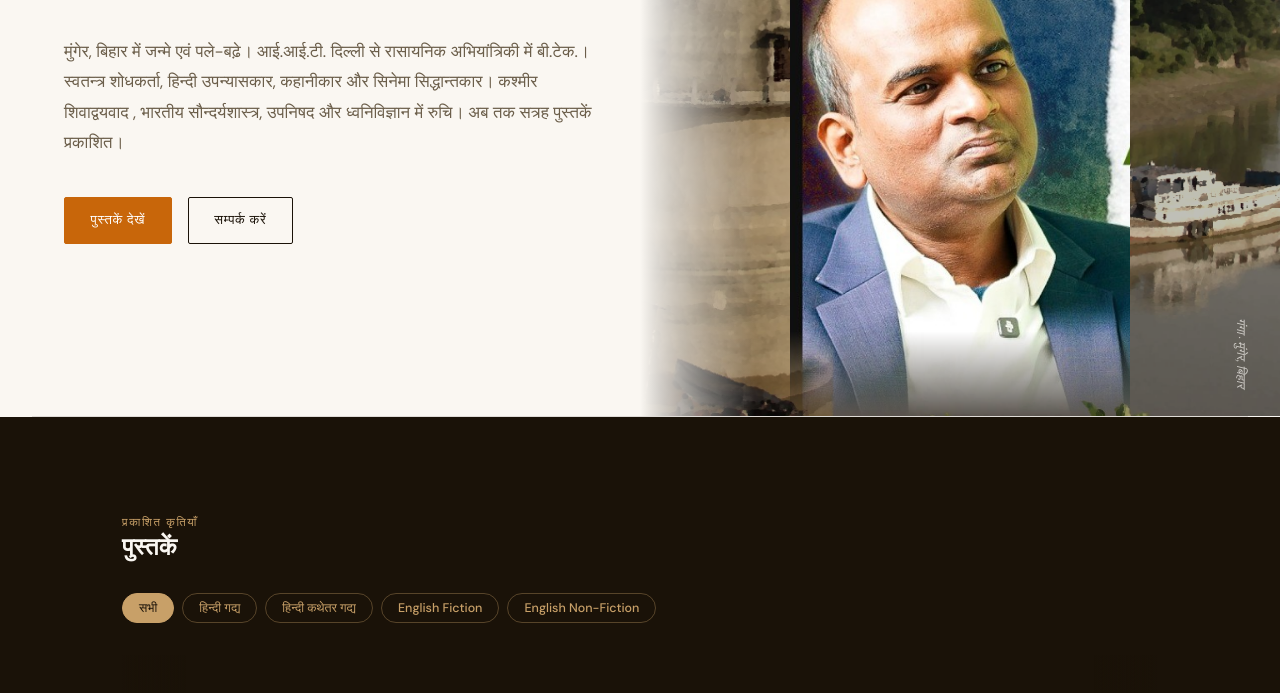
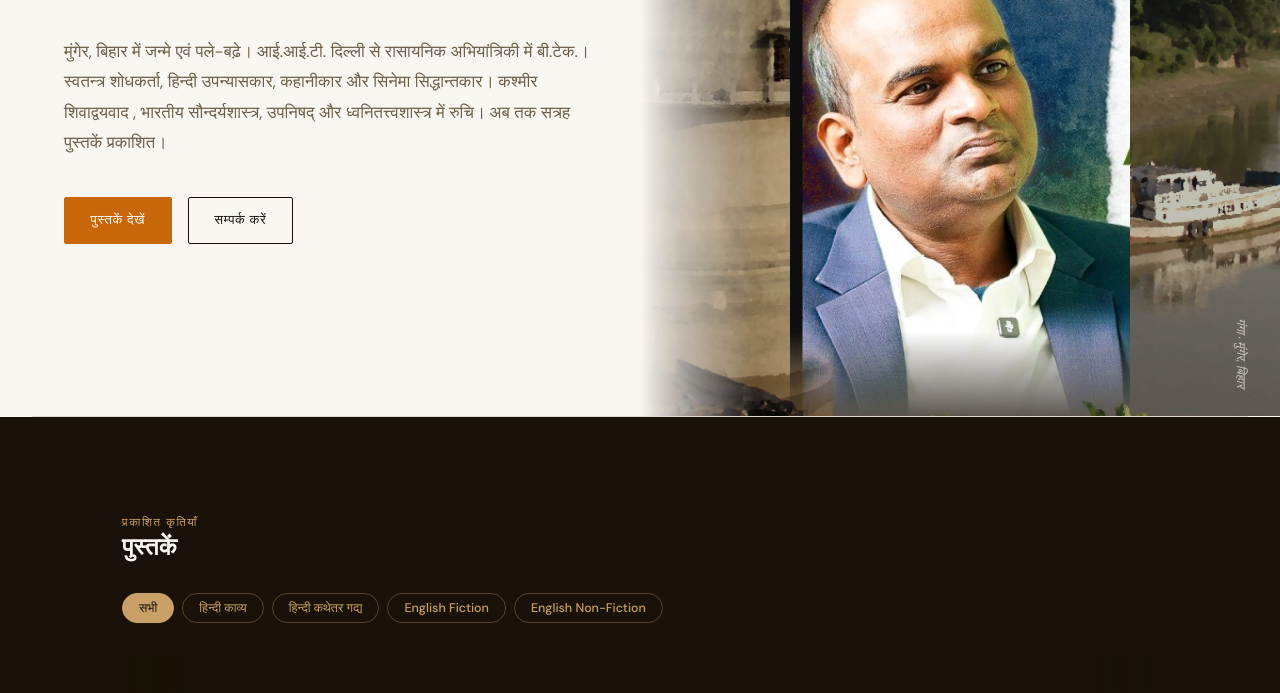
Before and after one commit to WebEdits/WebEdits.github.io, a website: page index.html in a window 1280 px wide. Shown: the part 489-1182 px from the top of the page. Drawn offline with nearby package versions, Linux system fonts and the light colour scheme.

Commit message:
1. उपनिषद-> उपनिषद् 2. हिन्दी गद्य -> हिन्दी काव्य (not to be changed with AI - pls ensure) 3. विसुवलिंगम -> विषुवलिंगम 4. भाग २ -> भाग १ तथा भाग १ - > भाग २ 5. ध्वनिविज्ञान -> ध्वनितत्त्वशास्त्र 6. लिपिका भूषण के साथ द इंडिक पेन -> द इंडिक पेन - रस सिद्धान्त और विश्व सिनेेमा

```diff
--- a/assets/js/main.js
+++ b/assets/js/main.js
@@ -142,7 +142,7 @@
     const keys = ['all', ...new Set(allBooks.map(b => b.genre?.key).filter(Boolean))];
     const labels = {
       'all':                 { hi: 'सभी',               en: 'All' },
-      'hindi-fiction':       { hi: 'हिन्दी गद्य',        en: 'Hindi Fiction' },
+      'hindi-fiction':       { hi: 'हिन्दी काव्य',        en: 'Hindi Fiction' },
       'english-fiction':     { hi: 'English Fiction',    en: 'English Fiction' },
       'hindi-nonfiction':    { hi: 'हिन्दी कथेतर गद्य', en: 'Hindi Non-Fiction' },
       'english-nonfiction':  { hi: 'English Non-Fiction', en: 'English Non-Fiction' }
--- a/data/books.json
+++ b/data/books.json
@@ -5,7 +5,7 @@
     "year": 2010,
     "edition": 1,
     "edition_label": { "hi": "प्रथम संस्करण, २०१०", "en": "1st edition, 2010" },
-    "genre": { "key": "hindi-fiction", "hi": "हिन्दी गद्य", "en": "Hindi Fiction" },
+    "genre": { "key": "hindi-fiction", "hi": "हिन्दी काव्य", "en": "Hindi Fiction" },
     "title": { "hi": "अल्पाहारी गृहत्यागी", "en": "Alpahari Grihatyagi" },
     "subtitle": { "hi": "आई.आई.टी. से पहले", "en": "IIT se Pehle" },
     "publisher": "Harper Hindi, Noida",
@@ -44,7 +44,7 @@
     "year": 2016,
     "edition": 1,
     "edition_label": { "hi": "प्रथम संस्करण, २०१६", "en": "1st edition, 2016" },
-    "genre": { "key": "hindi-fiction", "hi": "हिन्दी गद्य", "en": "Hindi Fiction" },
+    "genre": { "key": "hindi-fiction", "hi": "हिन्दी काव्य", "en": "Hindi Fiction" },
     "title": { "hi": "जाना नहीं दिल से दूर", "en": "Jaana Nahi Dil Se Door" },
     "subtitle": { "hi": "", "en": "" },
     "publisher": "Harper Hindi, Noida",
@@ -105,7 +105,7 @@
     "year": 2019,
     "edition": 2,
     "edition_label": { "hi": "द्वितीय संस्करण, २०१९", "en": "2nd edition, 2019" },
-    "genre": { "key": "hindi-fiction", "hi": "हिन्दी गद्य", "en": "Hindi Fiction" },
+    "genre": { "key": "hindi-fiction", "hi": "हिन्दी काव्य", "en": "Hindi Fiction" },
     "title": { "hi": "अल्पाहारी गृहत्यागी", "en": "Alpahari Grihatyagi" },
     "subtitle": { "hi": "आई.आई.टी. से पहले", "en": "IIT se Pehle" },
     "publisher": "Nitya Prakashan, Jaipur",
@@ -123,7 +123,7 @@
     "year": 2019,
     "edition": 1,
     "edition_label": { "hi": "प्रथम संस्करण, २०१९", "en": "1st edition, 2019" },
-    "genre": { "key": "hindi-fiction", "hi": "हिन्दी गद्य", "en": "Hindi Fiction" },
+    "genre": { "key": "hindi-fiction", "hi": "हिन्दी काव्य", "en": "Hindi Fiction" },
     "title": { "hi": "उत्तरायण", "en": "Uttarayan" },
     "subtitle": { "hi": "", "en": "" },
     "publisher": "Nitya Prakashan, Jaipur",
@@ -141,7 +141,7 @@
     "year": 2019,
     "edition": 1,
     "edition_label": { "hi": "प्रथम संस्करण, २०१९", "en": "1st edition, 2019" },
-    "genre": { "key": "hindi-fiction", "hi": "हिन्दी गद्य", "en": "Hindi Fiction" },
+    "genre": { "key": "hindi-fiction", "hi": "हिन्दी काव्य", "en": "Hindi Fiction" },
     "title": { "hi": "दक्षिणायन", "en": "Dakshinayan" },
     "subtitle": { "hi": "", "en": "" },
     "publisher": "Nitya Prakashan, Jaipur",
@@ -183,7 +183,7 @@
     "year": 2021,
     "edition": 1,
     "edition_label": { "hi": "प्रथम संस्करण, २०२१", "en": "1st edition, 2021" },
-    "genre": { "key": "hindi-fiction", "hi": "हिन्दी गद्य", "en": "Hindi Fiction" },
+    "genre": { "key": "hindi-fiction", "hi": "हिन्दी काव्य", "en": "Hindi Fiction" },
     "title": { "hi": "कल की बात : षड्ज", "en": "Kal Ki Baat : Shadj" },
     "subtitle": { "hi": "", "en": "" },
     "publisher": "Setu Prakashan, Noida",
@@ -203,7 +203,7 @@
     "year": 2021,
     "edition": 1,
     "edition_label": { "hi": "प्रथम संस्करण, २०२१", "en": "1st edition, 2021" },
-    "genre": { "key": "hindi-fiction", "hi": "हिन्दी गद्य", "en": "Hindi Fiction" },
+    "genre": { "key": "hindi-fiction", "hi": "हिन्दी काव्य", "en": "Hindi Fiction" },
     "title": { "hi": "कल की बात : ऋषभ", "en": "Kal Ki Baat : Rishabh" },
     "subtitle": { "hi": "", "en": "" },
     "publisher": "Setu Prakashan, Noida",
@@ -223,7 +223,7 @@
     "year": 2021,
     "edition": 1,
     "edition_label": { "hi": "प्रथम संस्करण, २०२१", "en": "1st edition, 2021" },
-    "genre": { "key": "hindi-fiction", "hi": "हिन्दी गद्य", "en": "Hindi Fiction" },
+    "genre": { "key": "hindi-fiction", "hi": "हिन्दी काव्य", "en": "Hindi Fiction" },
     "title": { "hi": "कल की बात : गान्धार", "en": "Kal Ki Baat : Gandhar" },
     "subtitle": { "hi": "", "en": "" },
     "publisher": "Setu Prakashan, Noida",
@@ -243,7 +243,7 @@
     "year": 2024,
     "edition": 1,
     "edition_label": { "hi": "प्रथम संस्करण, २०२४", "en": "1st edition, 2024" },
-    "genre": { "key": "hindi-fiction", "hi": "हिन्दी गद्य", "en": "Hindi Fiction" },
+    "genre": { "key": "hindi-fiction", "hi": "हिन्दी काव्य", "en": "Hindi Fiction" },
     "title": { "hi": "मिटने का अधिकार", "en": "Mitne Ka Adhikar" },
     "subtitle": { "hi": "Right to Perish", "en": "Right to Perish" },
     "publisher": "Setu Prakashan, Noida",
@@ -263,7 +263,7 @@
     "year": 2025,
     "edition": 2,
     "edition_label": { "hi": "द्वितीय संस्करण, २०२५", "en": "2nd edition, 2025" },
-    "genre": { "key": "hindi-fiction", "hi": "हिन्दी गद्य", "en": "Hindi Fiction" },
+    "genre": { "key": "hindi-fiction", "hi": "हिन्दी काव्य", "en": "Hindi Fiction" },
     "title": { "hi": "उत्तरायण", "en": "Uttarayan" },
     "subtitle": { "hi": "", "en": "" },
     "publisher": "Vera Prakashan, Jaipur",
@@ -283,7 +283,7 @@
     "year": 2025,
     "edition": 2,
     "edition_label": { "hi": "द्वितीय संस्करण, २०२५", "en": "2nd edition, 2025" },
-    "genre": { "key": "hindi-fiction", "hi": "हिन्दी गद्य", "en": "Hindi Fiction" },
+    "genre": { "key": "hindi-fiction", "hi": "हिन्दी काव्य", "en": "Hindi Fiction" },
     "title": { "hi": "दक्षिणायन", "en": "Dakshinayan" },
     "subtitle": { "hi": "", "en": "" },
     "publisher": "Vera Prakashan, Jaipur",
@@ -303,7 +303,7 @@
     "year": 2025,
     "edition": 1,
     "edition_label": { "hi": "प्रथम संस्करण, २०२५", "en": "1st edition, 2025" },
-    "genre": { "key": "hindi-fiction", "hi": "हिन्दी गद्य", "en": "Hindi Fiction" },
+    "genre": { "key": "hindi-fiction", "hi": "हिन्दी काव्य", "en": "Hindi Fiction" },
     "title": { "hi": "ऋष्यशृङ्ग की खराब कविताएँ", "en": "Rishyashring Ki Kharab Kavitayein" },
     "subtitle": { "hi": "", "en": "" },
     "publisher": "New World Publication, Delhi",
@@ -333,7 +333,7 @@
     "isbn": "978-9347555183",
     "cover": "assets/images/covers/varnochchar-vidhan.png",
     "description": {
-      "hi": "भारतीय शास्त्रीय ध्वनिविज्ञान का एक परिचयात्मक ग्रन्थ। संस्कृत के वर्णों का उच्चारण-विधान, उनकी ध्वन्यात्मक संरचना और भाषाशास्त्रीय महत्त्व पर गहन विवेचन। आचार्य राधावल्लभ त्रिपाठी द्वारा समीक्षित।",
+      "hi": "भारतीय शास्त्रीय ध्वनितत्त्वशास्त्र का एक परिचयात्मक ग्रन्थ। संस्कृत के वर्णों का उच्चारण-विधान, उनकी ध्वन्यात्मक संरचना और भाषाशास्त्रीय महत्त्व पर गहन विवेचन। आचार्य राधावल्लभ त्रिपाठी द्वारा समीक्षित।",
       "en": "An introductory text on Indian classical phonology — a profound discussion of Sanskrit phoneme articulation, their acoustic structure and linguistic significance, bridging ancient phonological science with modern understanding. Reviewed by Acharya Radhavallabh Tripathi."
     },
     "links": {
@@ -346,7 +346,7 @@
     "year": 2026,
     "edition": 1,
     "edition_label": { "hi": "प्रथम संस्करण, २०२६", "en": "1st edition, 2026" },
-    "genre": { "key": "hindi-fiction", "hi": "हिन्दी गद्य", "en": "Hindi Fiction" },
+    "genre": { "key": "hindi-fiction", "hi": "हिन्दी काव्य", "en": "Hindi Fiction" },
     "title": { "hi": "कोमल ऋषभ", "en": "Komal Rishabh" },
     "subtitle": { "hi": "", "en": "" },
     "publisher": "New World Publication, Delhi",
@@ -366,7 +366,7 @@
     "year": 2026,
     "edition": 1,
     "edition_label": { "hi": "प्रथम संस्करण, २०२६", "en": "1st edition, 2026" },
-    "genre": { "key": "hindi-fiction", "hi": "हिन्दी गद्य", "en": "Hindi Fiction" },
+    "genre": { "key": "hindi-fiction", "hi": "हिन्दी काव्य", "en": "Hindi Fiction" },
     "title": { "hi": "कोमल गान्धार", "en": "Komal Gandhaar" },
     "subtitle": { "hi": "", "en": "" },
     "publisher": "New World Publication, Delhi",
@@ -386,7 +386,7 @@
     "year": 2026,
     "edition": 1,
     "edition_label": { "hi": "प्रथम संस्करण, २०२६", "en": "1st edition, 2026" },
-    "genre": { "key": "hindi-fiction", "hi": "हिन्दी गद्य", "en": "Hindi Fiction" },
+    "genre": { "key": "hindi-fiction", "hi": "हिन्दी काव्य", "en": "Hindi Fiction" },
     "title": { "hi": "कल की बात : मध्यम", "en": "Kal Ki Baat : Madhyam" },
     "subtitle": { "hi": "", "en": "" },
     "publisher": "New World Publication, Delhi",
@@ -406,7 +406,7 @@
     "year": 2026,
     "edition": 1,
     "edition_label": { "hi": "प्रथम संस्करण, २०२६", "en": "1st edition, 2026" },
-    "genre": { "key": "hindi-fiction", "hi": "हिन्दी गद्य", "en": "Hindi Fiction" },
+    "genre": { "key": "hindi-fiction", "hi": "हिन्दी काव्य", "en": "Hindi Fiction" },
     "title": { "hi": "ऋतम्भरा", "en": "Ritambhara" },
     "subtitle": {
       "hi": "उपनिषद् आख्यायिका मञ्जरी",
@@ -454,7 +454,7 @@
     "edition": 3,
     "new_edition": true,
     "edition_label": { "hi": "तृतीय संस्करण, २०२६", "en": "3rd edition, 2026" },
-    "genre": { "key": "hindi-fiction", "hi": "हिन्दी गद्य", "en": "Hindi Fiction" },
+    "genre": { "key": "hindi-fiction", "hi": "हिन्दी काव्य", "en": "Hindi Fiction" },
     "title": { "hi": "अल्पाहारी गृहत्यागी", "en": "Alpahari Grihatyagi" },
     "subtitle": { "hi": "आई.आई.टी. से पहले", "en": "IIT se Pehle" },
     "publisher": "New World Publication, New Delhi",
--- a/data/press.json
+++ b/data/press.json
@@ -135,7 +135,7 @@
     "date": "2026-02",
     "canonical_id": "varnochchar-vidhan",
     "quote": {
-      "hi": "वर्णोच्चार विधान — भारतीय शास्त्रीय ध्वनिविज्ञान पर एक परिचयात्मक आलेख।",
+      "hi": "वर्णोच्चार विधान — भारतीय शास्त्रीय ध्वनितत्त्वशास्त्र पर एक परिचयात्मक आलेख।",
       "en": "Varnochchar Vidhan — an introductory article on Indian classical phonology, presenting Prachand Praveer's new work."
     },
     "attribution": { "hi": "पहली बार", "en": "Pahlee Baar" },
--- a/data/talks.json
+++ b/data/talks.json
@@ -7,12 +7,12 @@
       "en": "Abhinavagupta's Conception of Humor — Sangam Talks"
     },
     "description": {
-      "hi": "डॉ॰ सुन्दर विसुवलिंगम के साथ संवाद में — अभिनवगुप्त की दृष्टि में हास्य रस का विश्लेषण।",
+      "hi": "डॉ॰ सुन्दर विषुवलिंगम के साथ संवाद में — अभिनवगुप्त की दृष्टि में हास्य रस का विश्लेषण।",
       "en": "In conversation with Dr. Sunthar Visuvalingam — an analysis of humour through Abhinavagupta's conception of Rasa."
     },
     "videos": [
-      { "youtube_id": "5OjjZvxszCc", "label": { "hi": "भाग १", "en": "Part 1" } },
-      { "youtube_id": "ErJZlm_USFE", "label": { "hi": "भाग २", "en": "Part 2" } },
+      { "youtube_id": "ErJZlm_USFE", "label": { "hi": "भाग १", "en": "Part 1" } },
+      { "youtube_id": "5OjjZvxszCc", "label": { "hi": "भाग २", "en": "Part 2" } },
       { "youtube_id": "T5gduYLvssY", "label": { "hi": "भाग ३", "en": "Part 3" } },
       { "youtube_id": "STs6oBu5G8c", "label": { "hi": "भाग ४", "en": "Part 4" } }
     ]
@@ -40,7 +40,7 @@
       "en": "Book Launch: Varnochchar Vidhan"
     },
     "description": {
-      "hi": "भारतीय शास्त्रीय ध्वनिविज्ञान पर नई पुस्तक का लोकार्पण समारोह।",
+      "hi": "भारतीय शास्त्रीय ध्वनितत्त्वशास्त्र पर नई पुस्तक का लोकार्पण समारोह।",
       "en": "Launch event for the new book on Indian classical phonology."
     },
     "videos": [
@@ -51,8 +51,8 @@
     "id": "natyashastra-2025",
     "date": "2025-07",
     "title": {
-      "hi": "लिपिका भूषण के साथ द इंडिक पेन",
-      "en": "TheIndicPen with Lipika Bhushan"
+      "hi": "द इंडिक पेन - रस सिद्धान्त और विश्व सिनेेमा",
+      "en": "TheIndicPen - Rasa Theory and World Cinema"
     },
     "description": {
       "hi": "प्रचण्ड प्रवीर के साथ भरत मुनि के नाट्यशास्त्र और रस सिद्धांत का कश्मीर और उसका कालातीत ज्ञान।",
--- a/index.html
+++ b/index.html
@@ -75,9 +75,9 @@
     </p>
 
     <p class="hero__bio"
-       data-hi="मुंगेर, बिहार में जन्मे एवं पले-बढ़े। आई.आई.टी. दिल्ली से रासायनिक अभियांत्रिकी में बी.टेक.। स्वतन्त्र शोधकर्ता, हिन्दी उपन्यासकार, कहानीकार और सिनेमा सिद्धान्तकार। कश्मीर शिवाद्वयवाद , भारतीय सौन्दर्यशास्त्र, उपनिषद और ध्वनिविज्ञान में रुचि। अब तक सत्रह पुस्तकें प्रकाशित।"
+       data-hi="मुंगेर, बिहार में जन्मे एवं पले-बढ़े। आई.आई.टी. दिल्ली से रासायनिक अभियांत्रिकी में बी.टेक.। स्वतन्त्र शोधकर्ता, हिन्दी उपन्यासकार, कहानीकार और सिनेमा सिद्धान्तकार। कश्मीर शिवाद्वयवाद , भारतीय सौन्दर्यशास्त्र, उपनिषद् और ध्वनितत्त्वशास्त्र में रुचि। अब तक सत्रह पुस्तकें प्रकाशित।"
        data-en="Born and raised in Munger, Bihar. B.Tech in Chemical Engineering from IIT Delhi. Independent researcher, Hindi novelist, story writer and cinema theorist. Research interests span Kashmir Shaivism, Indian classical aesthetics, the Upanishads and phonology. Seventeen books published to date.">
-      मुंगेर, बिहार में जन्मे एवं पले-बढ़े। आई.आई.टी. दिल्ली से रासायनिक अभियांत्रिकी में बी.टेक.। स्वतन्त्र शोधकर्ता, हिन्दी उपन्यासकार, कहानीकार और सिनेमा सिद्धान्तकार। कश्मीर शिवाद्वयवाद , भारतीय सौन्दर्यशास्त्र, उपनिषद और ध्वनिविज्ञान में रुचि। अब तक सत्रह पुस्तकें प्रकाशित।
+      मुंगेर, बिहार में जन्मे एवं पले-बढ़े। आई.आई.टी. दिल्ली से रासायनिक अभियांत्रिकी में बी.टेक.। स्वतन्त्र शोधकर्ता, हिन्दी उपन्यासकार, कहानीकार और सिनेमा सिद्धान्तकार। कश्मीर शिवाद्वयवाद , भारतीय सौन्दर्यशास्त्र, उपनिषद् और ध्वनितत्त्वशास्त्र में रुचि। अब तक सत्रह पुस्तकें प्रकाशित।
     </p>
 
     <div class="hero__cta">
```
